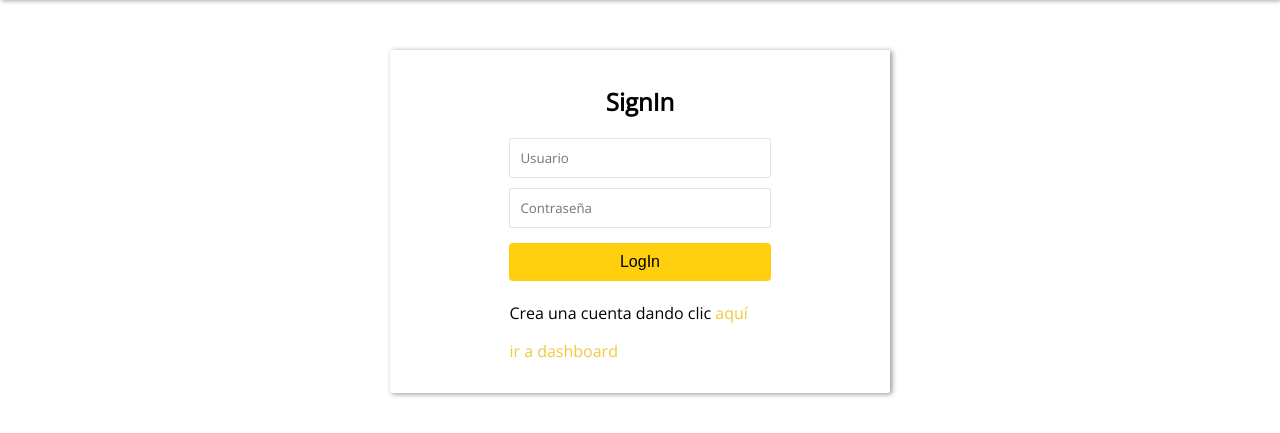
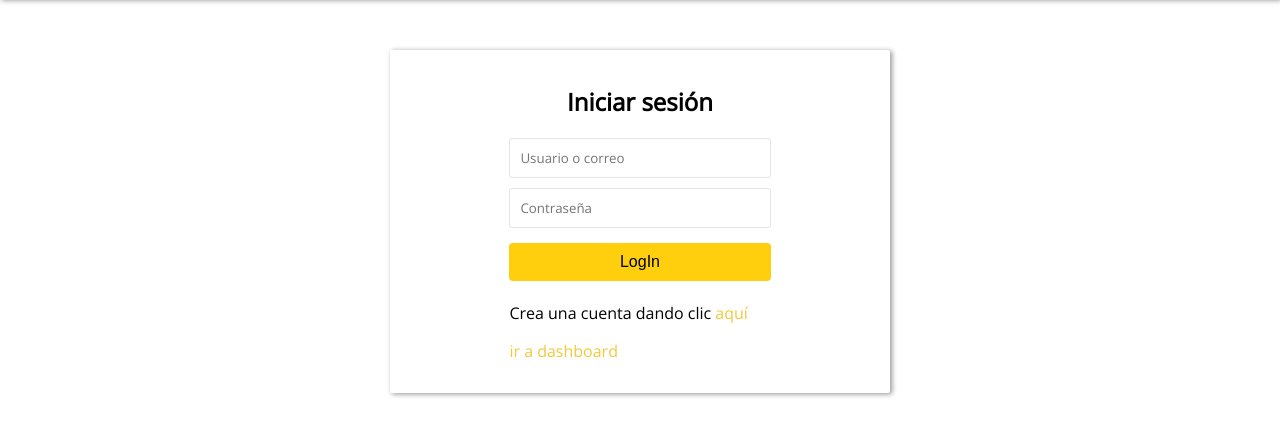
Before and after one commit to urbandstorm79/GueroApp, a PHP site: page /login.php in a window 1280 px wide. Shown: the part 92-525 px from the top of the page. Run offline with PHP 8.4, Linux system fonts and the light colour scheme.

Commit message:
Validacion por usuario y correo
Ya se puede inciar sesion por usuario o correo, ya se agregaron los campos a la BD

```diff
--- a/login.php
+++ b/login.php
@@ -6,13 +6,13 @@ if (isset($_SESSION['user-id'])){
 }
 require 'connection.php';
 if (!empty($_POST['user']) && !empty($_POST['password'])){
-    $query= $conn->prepare('SELECT idUsuarios,nombreUsuario,contra FROM usuarios WHERE usuarios.nombreUsuario = :userF');
+    $query= $conn->prepare('SELECT idUsuarios,nombreUsuario,correo,contra FROM usuarios WHERE usuarios.nombreUsuario = :userF OR usuarios.correo= :userF');
     $query->bindParam(':userF',$_POST['user']);
     $query->execute();
     $result = $query->fetch(PDO::FETCH_ASSOC);
 
     $mensaje= '';
-    if ($_POST['user']== $result['nombreUsuario']){
+    if ($_POST['user']== $result['nombreUsuario'] || $_POST['user']== $result['correo']){
         if ( $_POST['password'] == $result['contra']){
 			$_SESSION['user-id'] = $result['idUsuarios'];
 			echo 'Todo va relativamente bien';
@@ -51,12 +51,12 @@ if (!empty($_POST['user']) && !empty($_POST['password'])){
     echo '<h3 class="mensaje">'.$mensaje.'</h3>';
 }?>
 <div class="formulario">
-	<h2>SignIn</h2>
+	<h2>Iniciar sesión</h2>
 	<form action="login.php" method="POST">
 
 		<div class="row">
-			<input type="text" name="user" placeholder="Usuario" required>
-			<label for="user">Usuario</label>
+			<input type="text" name="user" placeholder="Usuario o correo" required>
+			<label for="user">Usuario o correo</label>
 		</div>
 
 		<input type="password" name="password" placeholder="Contraseña" required>
```
Also changed, not shown: signUp.php (+5 -3 lines).
